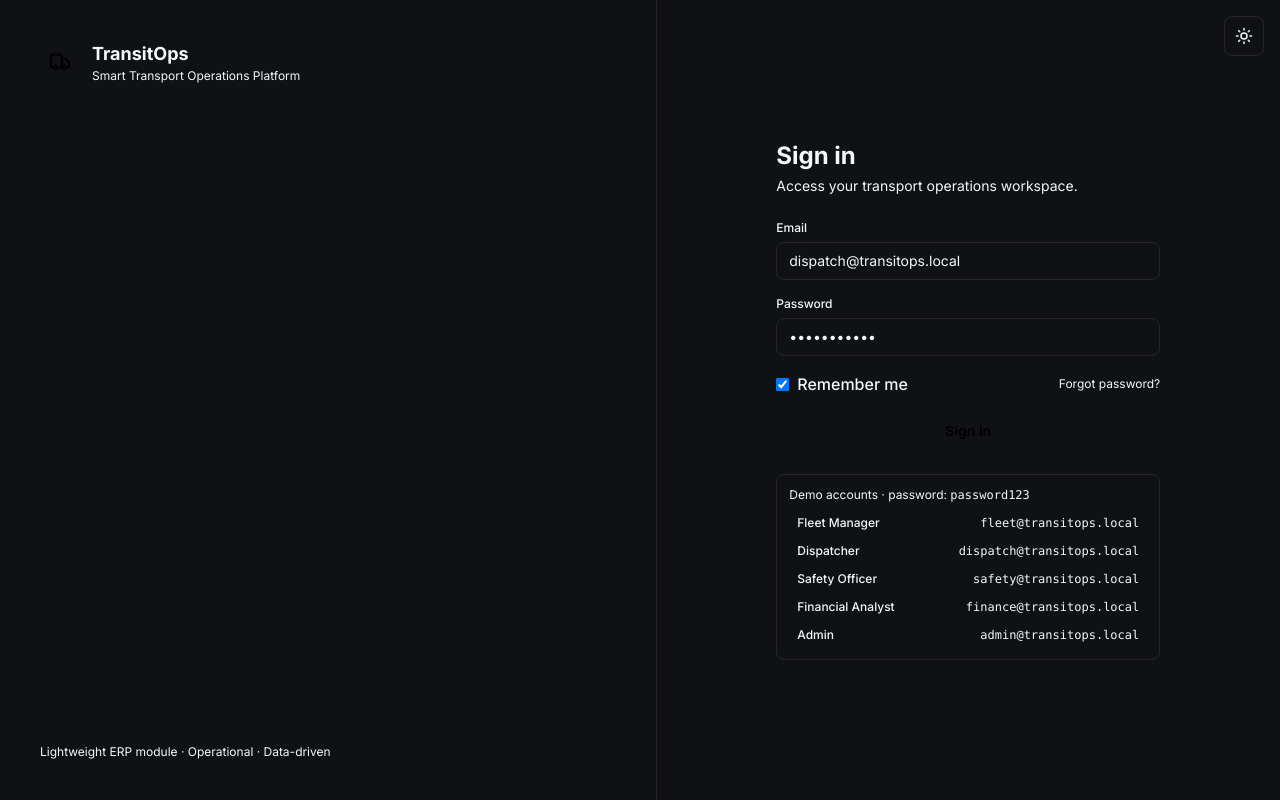
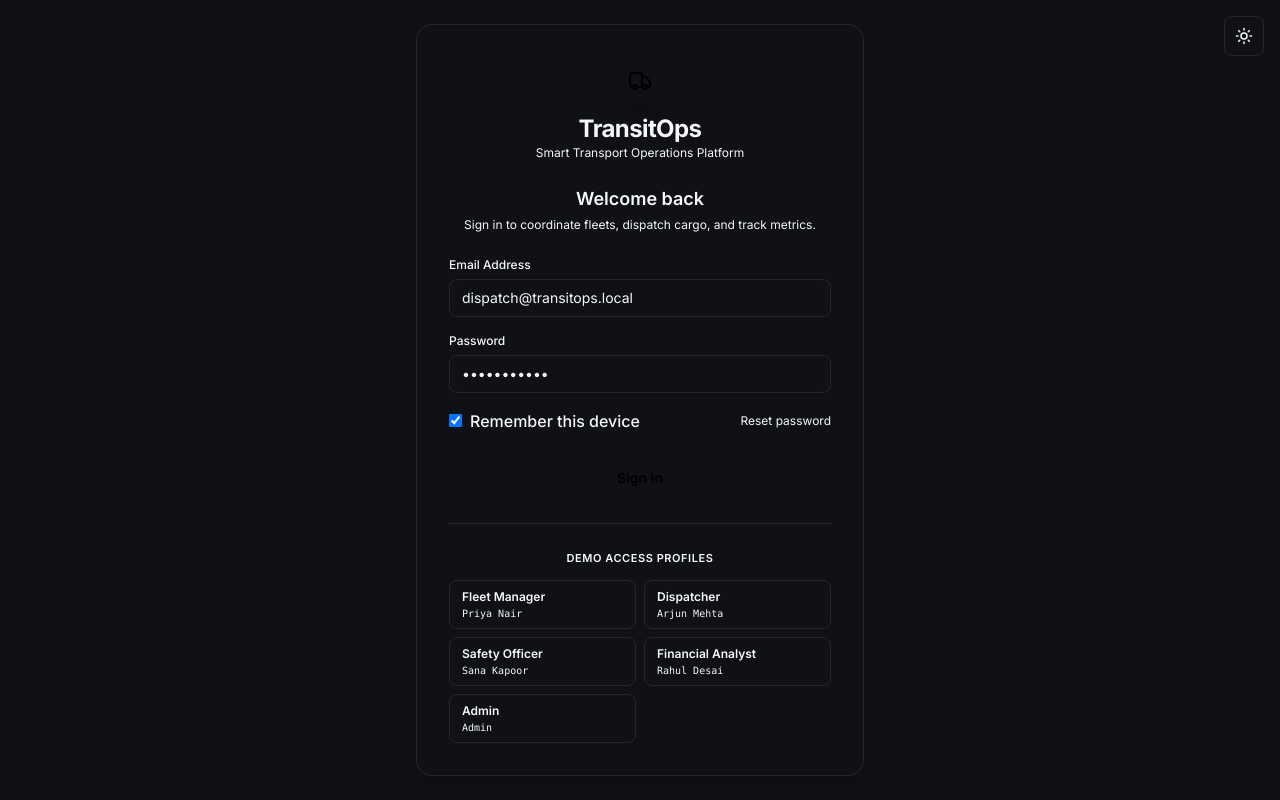
Before and after one commit to Team-Viraasat/TransitOps_Odoo_Hackathon, a React (Vite) app in the folder frontend/: page / in a window 1280 px wide. Built offline with nearby package versions, Linux system fonts and the light colour scheme.

Commit message:
design: center auth form card and humanise labels/layout

```diff
--- a/frontend/src/app/components/screens/Auth.tsx
+++ b/frontend/src/app/components/screens/Auth.tsx
@@ -27,7 +27,7 @@ export function Auth() {
   };
 
   return (
-    <div className="relative flex min-h-screen w-full bg-to-bg text-to-text">
+    <div className="relative flex min-h-screen w-full items-center justify-center bg-to-bg p-4 text-to-text">
       {/* Floating Theme Toggle */}
       <button
         onClick={toggleTheme}
@@ -37,38 +37,30 @@ export function Auth() {
         {theme === "dark" ? <Sun size={18} /> : <Moon size={18} />}
       </button>
 
-      {/* Left brand panel */}
-      <div className="relative hidden flex-1 flex-col justify-between overflow-hidden border-r border-to-border bg-to-panel p-10 lg:flex">
-        <div className="flex items-center gap-3">
-          <div className="flex size-10 items-center justify-center rounded-xl bg-to-orange text-black">
-            <Truck size={22} />
+      {/* Centered Sign In Card */}
+      <div className="w-full max-w-md rounded-2xl border border-to-border bg-to-panel p-8 shadow-xl space-y-6">
+
+        {/* Brand Identity */}
+        <div className="flex flex-col items-center text-center space-y-2">
+          <div className="flex size-12 items-center justify-center rounded-xl bg-to-orange text-black shadow-lg shadow-to-orange/20">
+            <Truck size={24} />
           </div>
           <div>
-            <div className="text-lg font-bold">TransitOps</div>
-            <div className="text-xs text-to-muted">Smart Transport Operations Platform</div>
+            <h1 className="text-2xl font-bold tracking-tight text-to-text">TransitOps</h1>
+            <p className="text-xs text-to-muted">Smart Transport Operations Platform</p>
           </div>
         </div>
-        <div />
-        <div className="text-xs text-to-muted">Lightweight ERP module · Operational · Data-driven</div>
+
+        {/* Welcome Section */}
+        <div className="text-center space-y-1">
+          <h2 className="text-lg font-semibold">Welcome back</h2>
+          <p className="text-xs text-to-muted">Sign in to coordinate fleets, dispatch cargo, and track metrics.</p>
         </div>
 
-      {/* Right form */}
-      <div className="flex flex-1 items-center justify-center p-6">
-        <div className="w-full max-w-sm">
-          <div className="mb-6 lg:hidden">
-            <div className="flex items-center gap-2.5">
-              <div className="flex size-9 items-center justify-center rounded-lg bg-to-orange text-black">
-                <Truck size={18} />
-              </div>
-              <span className="text-lg font-bold">TransitOps</span>
-            </div>
-          </div>
-          <h1 className="text-2xl font-bold">Sign in</h1>
-          <p className="mt-1 text-sm text-to-muted">Access your transport operations workspace.</p>
-
-          <form onSubmit={submit} className="mt-6 space-y-4">
-            <Field label="Email">
-              <Input type="email" value={email} onChange={(e) => setEmail(e.target.value)} placeholder="you@transitops.local" />
+        {/* Sign In Form */}
+        <form onSubmit={submit} className="space-y-4">
+          <Field label="Email Address">
+            <Input type="email" value={email} onChange={(e) => setEmail(e.target.value)} placeholder="name@transitops.local" />
           </Field>
           <Field label="Password">
             <Input type="password" value={password} onChange={(e) => setPassword(e.target.value)} placeholder="••••••••" />
@@ -78,22 +70,26 @@ export function Auth() {
 
           <div className="flex items-center justify-between text-xs text-to-muted">
             <label className="flex items-center gap-2 cursor-pointer select-none">
-                <input type="checkbox" checked={remember} onChange={(e) => setRemember(e.target.checked)} className="accent-to-orange" />
-                Remember me
+              <input type="checkbox" checked={remember} onChange={(e) => setRemember(e.target.checked)} className="accent-to-orange rounded" />
+              Remember this device
             </label>
             <a className="text-to-blue hover:underline" href="#" onClick={(e) => e.preventDefault()}>
-                Forgot password?
+              Reset password
             </a>
           </div>
 
-            <Button type="submit" variant="primary" className="w-full font-semibold">
-              Sign in
+          <Button type="submit" variant="primary" className="w-full py-2.5 font-semibold mt-2">
+            Sign In
           </Button>
         </form>
 
-          <div className="mt-6 rounded-lg border border-to-border bg-to-panel p-3">
-            <div className="mb-2 text-xs text-to-muted">Demo accounts · password: <span className="font-mono text-to-text">password123</span></div>
-            <div className="space-y-1">
+        {/* Sandbox Profiles Grid */}
+        <div className="border-t border-to-border pt-5 space-y-3">
+          <div className="text-center">
+            <span className="text-[11px] font-semibold text-to-muted uppercase tracking-wider">Demo Access Profiles</span>
+          </div>
+
+          <div className="grid grid-cols-2 gap-2">
             {seedUsers.map((u) => (
               <button
                 key={u.id}
@@ -101,15 +97,15 @@ export function Auth() {
                   setEmail(u.email);
                   setPassword("password123");
                 }}
-                  className="flex w-full items-center justify-between rounded px-2 py-1 text-xs hover:bg-to-panel2 cursor-pointer text-left"
+                className="flex flex-col items-start rounded-lg border border-to-border bg-to-panel2/40 px-3 py-2 text-left hover:bg-to-panel2 hover:border-to-orange/40 transition-all cursor-pointer text-xs"
               >
-                  <span className="text-to-orange font-medium">{u.role}</span>
-                  <span className="font-mono text-to-muted">{u.email}</span>
+                <span className="font-semibold text-to-text text-xs">{u.role}</span>
+                <span className="text-[10px] text-to-muted mt-0.5 font-mono truncate w-full">{u.name}</span>
               </button>
             ))}
           </div>
         </div>
-        </div>
+
       </div>
     </div>
   );
```
Lines whose indentation alone changed are shown as unchanged.
